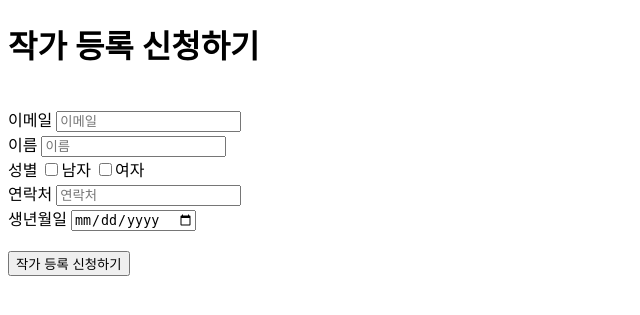
After one commit to tkdqor/opengallery, a Django app: page /writers/register/ in a window 1280 px wide. The commit adds this page. Shown: the top 315 px of the page, without its empty margins (0-640 px from the left). Run offline with Django 4.2, Linux system fonts and the light colour scheme; the visitor is signed in with stand-in values (Sample User, id 1); data that the repository does not hold is empty.

Commit message:
Feat : #8 작가 등록 신청 페이지 개발 - writers 앱 내부 view에 register 함수로 로직 구현 - 작가 등록 신청 페이지 url 설정 및 html 생성

```diff
--- a/accounts/templates/accounts/index.html
+++ b/accounts/templates/accounts/index.html
@@ -25,7 +25,7 @@
     </div>
 
     <div>
-        <!-- 회원가입 정보 받기 -->
+        <!-- 로그인 정보 받기 -->
         <form method="POST" action="{% url 'accounts:login' %}" enctype="multipart/form-data">
             {% csrf_token %}
             <div id="login-form-box">
--- a/accounts/templates/accounts/sign_up.html
+++ b/accounts/templates/accounts/sign_up.html
@@ -39,7 +39,8 @@
                 </div>
                 <div id="signup-form5">
                     <label  class="form-label" for="gender">성별</label>
-                    <input class="form-control" type="text" id="gender" name="gender" placeholder="성별">
+                    <label><input class="form-control" type="checkbox" id="gender" name="gender" value="male">남자</label>
+                    <label><input class="form-control" type="checkbox" id="gender" name="gender" value="female">여자</label>
                 </div>
                 <div id="signup-form6">
                     <label  class="form-label" for="mobile">연락처</label>
--- /dev/null
+++ b/writers/templates/writers/register.html
@@ -0,0 +1,54 @@
+<!DOCTYPE html>
+<html lang="ko">
+<head>
+    <title>OpenGallery</title>
+</head>
+<body>
+<h1>작가 등록 신청하기</h1>
+
+<!-- 에러 메시지 띄우기 -->
+<div id="register-error-box">
+    {% if error %}
+        <div id="register-error">
+            {{ error }}
+        </div>
+    {% endif %}
+</div>
+
+<br>
+
+<div>
+    <!-- 작가 등록 정보 받기 -->
+    <form method="POST" action="{% url 'writers:register' %}" enctype="multipart/form-data">
+        {% csrf_token %}
+        <div id="register-form-box">
+            <div id="register-form-box">
+                <div id="register-form1">
+                    <label  class="form-label" for="email">이메일</label>
+                    <input class="form-control" type="email" id="email" name="email" placeholder="이메일">
+                </div>
+                <div id="register-form2">
+                    <label  class="form-label" for="name">이름</label>
+                    <input class="form-control" type="text" maxlength='16' id="name" name="name" placeholder="이름">
+                </div>
+                <div id="register-form3">
+                    <label  class="form-label" for="gender">성별</label>
+                    <label><input class="form-control" type="checkbox" id="gender" name="gender" value="male">남자</label>
+                    <label><input class="form-control" type="checkbox" id="gender" name="gender" value="female">여자</label>
+                </div>
+                <div id="register-form4">
+                    <label  class="form-label" for="mobile">연락처</label>
+                    <input class="form-control" type="tel" id="mobile" name="mobile" pattern="[0-9]{2,3}-[0-9]{3,4}-[0-9]{3,4}" placeholder="연락처">
+                </div>
+                <div id="register-form5">
+                    <label  class="form-label" for="birth">생년월일</label>
+                    <input class="form-control" type="date" id="birth" name="birth" placeholder="생년월일">
+                </div>
+            </div>
+            <button type="submit" id="register_button" style="margin-top: 20px">작가 등록 신청하기</button>
+        </div>
+</div>
+
+
+</body>
+</html>
--- a/writers/urls.py
+++ b/writers/urls.py
@@ -9,4 +9,6 @@ urlpatterns = [
     path("", views.list, name="list"),
     # 작품 목록 조회 페이지 url
     path("painting/", views.painting, name="painting"),
+    # 작가 등록 신청 페이지 url
+    path("register/", views.register, name="register"),
 ]
--- a/writers/views.py
+++ b/writers/views.py
@@ -1,4 +1,5 @@
-from django.shortcuts import render
+from django.contrib.auth.decorators import login_required
+from django.shortcuts import redirect, render
 
 from .models import Painting, Writer
 
@@ -9,11 +10,12 @@ def list(request):
     Assignee : 상백
 
     작가 목록을 조회할 수 있는 페이지 구현
-    최근에 등록된 순서대로 조회할 수 있게 ORM 메소드인 order_by를 created_at 내림차순으로 설정
+    최근에 등록된 순서대로 조회할 수 있게 ORM 메소드인 order_by를 created_at 내림차순으로 설정하고
+    작가 등록 신청이 완료된 작가들만 보여주기 위해 approval=True 필터링 조건 설정
     작가 이름, 성별, 생년월일, 연락처 정보 응답
     """
 
-    writers = Writer.objects.all().order_by("-created_at")
+    writers = Writer.objects.filter(approval=True).order_by("-created_at")
 
     context = {
         "writers": writers,
@@ -39,3 +41,53 @@ def painting(request):
     }
 
     return render(request, "writers/painting.html", context)
+
+
+# url : GET,POST writers/register/
+@login_required
+def register(request):
+    """
+    Assignee : 상백
+
+    GET : 작가 등록 신청을 할 수 있는 페이지 구현
+    @login_required로 로그인을 해야 접근할 수 있게 설정
+    로그인이 된 이후에는, 작가 등록 승인이 되지 않은 상황이면 접근이 가능하고 승인이 되었다면 작가 리스트 화면으로 redirect 하게끔 설정
+    POST : 작가 등록 신청 로직 구현
+    html의 input - type 요소를 이용해서 이름 16자 이하 / 성별 남여 선택 / 이메일 형식 / 생년월일 캘린더 선택 / 연락처 pattern 지정으로
+    입력 정보 형식 설정
+    위의 정보가 하나라도 없을 경우 context에 에러 메시지 추가해서 html에 보여주도록 설정
+    신청 단계로 approval 필드는 False로 지정
+    """
+
+    context = {}
+
+    if hasattr(request.user, "writer"):
+        if request.user.writer.approval == False:
+            return render(request, "writers/register.html", context)
+        else:
+            return redirect("writers:list")
+    else:
+        if request.method == "POST":
+            if (
+                request.POST.get("name")
+                and request.POST.get("gender")
+                and request.POST.get("birth")
+                and request.POST.get("email")
+                and request.POST.get("mobile")
+            ):
+                user = request.user
+                name = request.POST.get("name")
+                gender = request.POST.get("gender")
+                birth = request.POST.get("birth")
+                email = request.POST.get("email")
+                mobile = request.POST.get("mobile")
+                writer = Writer(
+                    user=user, name=name, gender=gender, birth=birth, email=email, mobile=mobile, approval=False
+                )
+                writer.save()
+                return redirect("writers:list")
+            else:
+                context["error"] = "등록 입력사항을 다시 확인해주세요!"
+                return render(request, "writers/register.html", context)
+        else:
+            return render(request, "writers/register.html", context)
```
Also changed, not shown: writers/models.py (+7 -6 lines), writers/templates/writers/list.html (+5 -5 lines), writers/migrations/0002_alter_writer_approval.py (added), writers/migrations/0003_alter_writer_approval.py (added), writers/migrations/0004_alter_writer_approval.py (added), writers/migrations/0005_alter_writer_approval.py (added), 2 other files.
